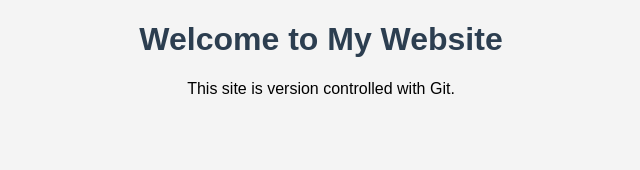
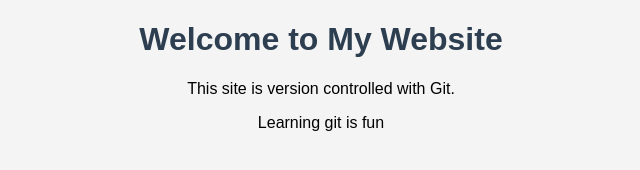
Before and after one commit to prathikshamv14-lang/website, a plain HTML site: page index.html in a window 1280 px wide. Shown: the whole page, without its empty margins (319-959 px from the left). Drawn offline with Linux system fonts and the light colour scheme.

Commit message:
Add a new paragraph to index.html

```diff
--- a/index.html
+++ b/index.html
@@ -8,5 +8,6 @@
 <body>
   <h1>Welcome to My Website</h1>
   <p>This site is version controlled with Git.</p>
+  <p>Learning git is fun</p>
 </body>
 </html>
```
